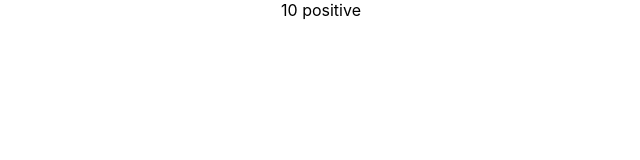
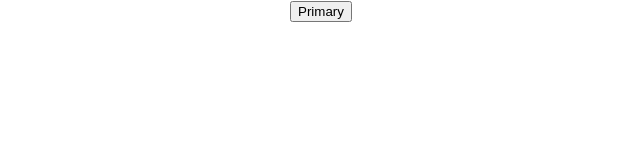
Before and after one commit to Bruce-shuai/react_typescript_review, a React (Create React App) app: page / in a window 1280 px wide. Shown: the top 160 px of the page, without its empty margins (319-959 px from the left). Built offline with nearby package versions, Linux system fonts and the light colour scheme.

Commit message:
牛逼轰轰的 获取HTML标签的TS属性\以及使用Omit有目的性的删除HTML标签所具备的TS属性

```diff
--- a/src/App.tsx
+++ b/src/App.tsx
@@ -1,11 +1,12 @@
 import './App.css';
-import { RandomNumber } from './components/restriction/RandomNumber';
+import {CustomButton} from './components/html/Button';
 function App() {
   return (
     <div className="App">
-      {/* isPositive isNegative isZero不给值就默认为true */}
-      {/* 这里做了限制，isPositive isNegative isZero 三者只能选其一 */}
-      <RandomNumber value={10} isPositive />
+      <CustomButton variant="primary" onClick={() => {console.log('Clicked')}}>
+        {/* <div>Primary Button</div> */}
+          Primary
+      </CustomButton>
     </div>
   );
 }
--- /dev/null
+++ b/src/components/html/Button.tsx
@@ -0,0 +1,12 @@
+// 这里表示能具备button标签的任何属性
+// type ButtonProps = {
+//   variant: 'primary' | 'secondary',
+// } & React.ComponentProps<'button'>
+
+type ButtonProps = {
+  variant: 'primary' | 'secondary',
+  children: string
+} & Omit<React.ComponentProps<'button'>, 'children'>
+export const CustomButton = ({variant, children, ...rest}: ButtonProps) => {
+  return <button className={`class-with-${variant}`} {...rest}>{children}</button>
+}
--- /dev/null
+++ b/src/components/html/Input.tsx
@@ -0,0 +1,5 @@
+type InputProps = React.ComponentProps<'input'>;
+
+export const CustomInput = (props: InputProps) => {
+  return <input {...props} />
+}
```
